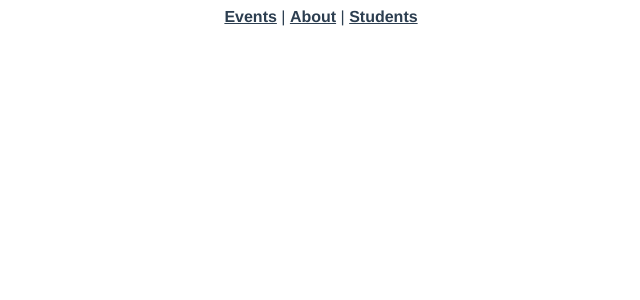
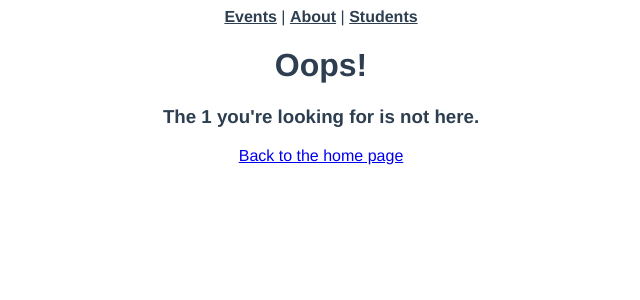
Before and after one commit to ChanchakornJ/CompoLab2, a Vue app: page /404/1 in a window 1280 px wide. Shown: the top 300 px of the page, without its empty margins (319-959 px from the left). Built offline with nearby package versions, Linux system fonts and the light colour scheme; the HTML template or start-up script is replaced by a standard one.

Commit message:
5 error page

```diff
--- a/src/router/index.ts
+++ b/src/router/index.ts
@@ -6,6 +6,7 @@
 import EventRegisterView from '@/views/event/RegisterView.vue'
 import EventEditView from '@/views/event/EditView.vue'
 import EventLayoutView from '@/views/event/LayoutView.vue'
+import NotFoundView from '@/views/NotFoundView.vue'
 
 const router = createRouter({
   history: createWebHistory(import.meta.env.BASE_URL),
@@ -49,6 +50,17 @@
      component: AboutView
     },
     {
+      path: '/404/:resource',
+      name: '404-resource-view',
+      component: NotFoundView,
+      props:true
+    },
+    {
+      path: '/:catchAll(.*)',
+      name: 'not-found',
+      component: NotFoundView
+    },
+    {
       path: '/student',
       name: 'student-list-view',
      component: StudentListView
--- /dev/null
+++ b/src/views/NotFoundView.vue
@@ -0,0 +1,15 @@
+<script setup lang="ts">
+const props = withDefaults(
+    defineProps<{
+        resource: string
+    }>(),
+    {
+        resource: 'page'
+    }
+)
+</script>
+<template>
+    <h1>Oops!</h1>
+    <h3>The {{resource}} you're looking for is not here.</h3>
+    <router-link :to="{name: 'event-list-view'}">Back to the home page</router-link>
+</template>
--- a/src/views/event/LayoutView.vue
+++ b/src/views/event/LayoutView.vue
@@ -2,6 +2,7 @@
 import { ref, onMounted} from 'vue'
 import { type Event} from '@/types'
 import EventService from '@/services/EventService'
+import {useRouter} from 'vue-router'
 
 const event = ref<Event | null>(null)
 const props = defineProps({
@@ -10,13 +11,17 @@
         required: true
     }
 })
+const router = useRouter()
 onMounted(()=>{
     EventService.getEvent(Number(props.id))
     .then((response) =>{
         event.value = response.data
     })
-    .catch((error) => {
-        console.error('There was an error!', error)
+    .catch(() => {
+        router.push({
+            name: '404-resource-view',
+            params: {resource: 'event'}
+        })
     })
 })
 </script>
```
